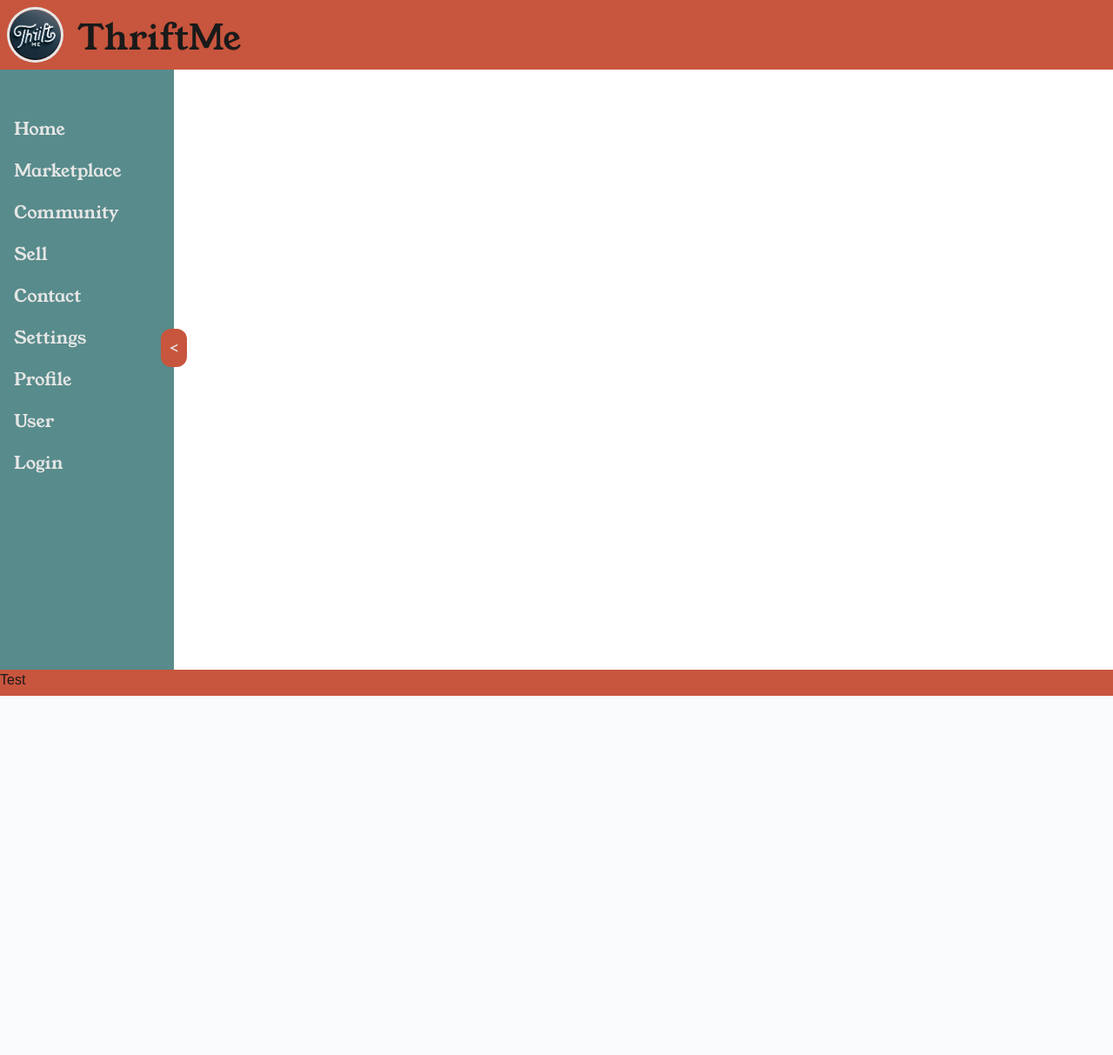
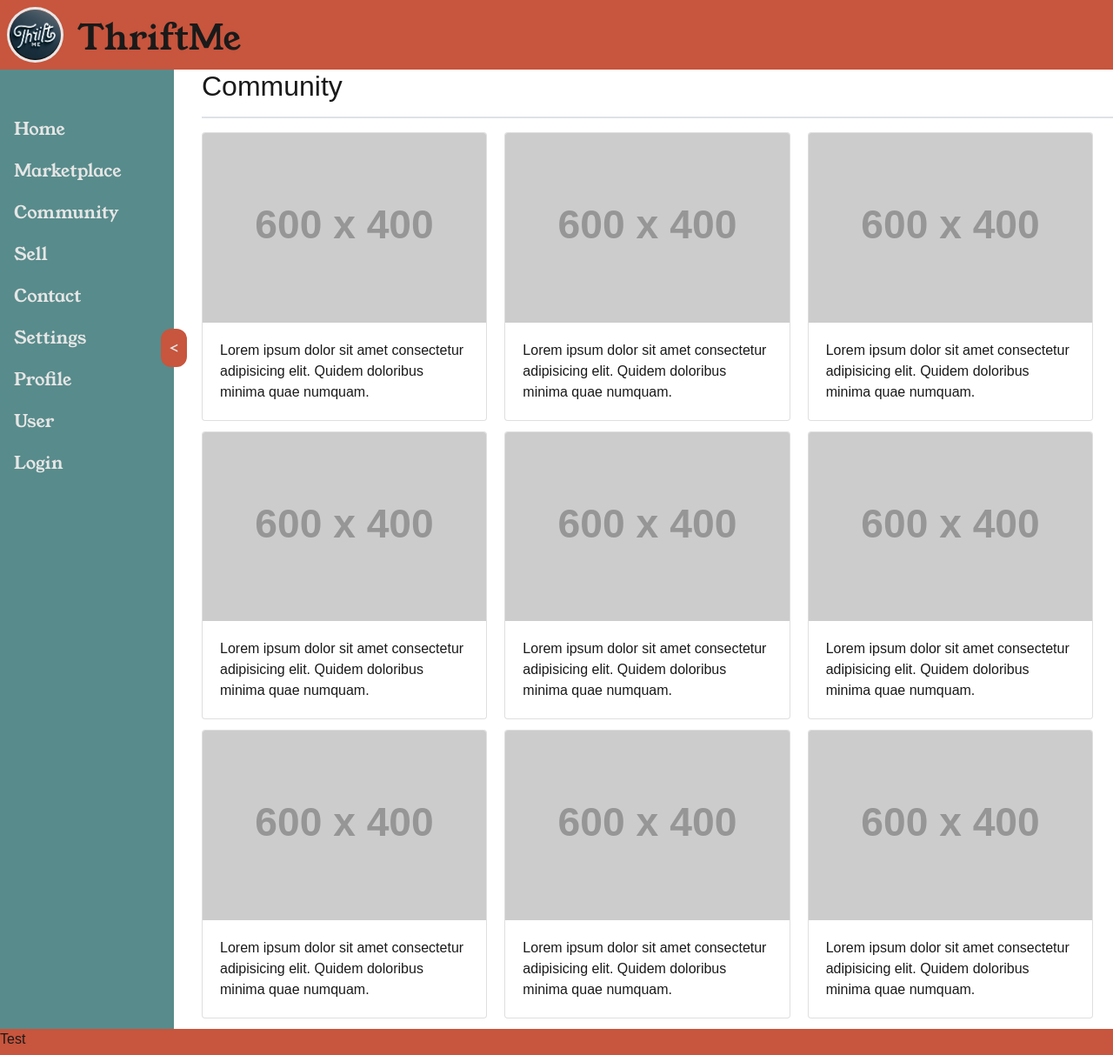
Before and after one commit to RileyRetzloff/ThriftMe, a Flask app: page /community in a window 1280 px wide. Shown: the whole page at 87% size. Before the commit the page ends 800 px from the top, so only its background shows below. Run offline with Flask 3, Linux system fonts and the light colour scheme; grey boxes labelled with a size stand in for pictures from a placeholder-image service; some libraries are stand-ins or nearby versions; some web fonts are replaced.

Commit message:
Community page update

```diff
--- a/app/routes/community_routes.py
+++ b/app/routes/community_routes.py
@@ -1,7 +1,23 @@
 from flask import Blueprint, render_template, request, redirect, url_for
+import random
 
 community = Blueprint('community', __name__)
 
 @community.route('/community')
 def community_page():
-    return render_template('community.html')
+
+
+    """
+    TODO
+    Fix template elemetns so that the webpage should
+    """
+
+    """
+    community page must always be a multiple of 3
+    to get the correct "grid" effect
+    """
+    num_pages = random.randint(1,6) * 3
+
+
+
+    return render_template('community.html', num_pages=num_pages)
--- a/app/templates/community.html
+++ b/app/templates/community.html
@@ -1,8 +1,39 @@
 {% extends "template.html" %}
 
 {% block head %}
+<script src="https://cdn.jsdelivr.net/npm/masonry-layout@4.2.2/dist/masonry.pkgd.min.js" integrity="sha384-GNFwBvfVxBkLMJpYMOABq3c+d3KnQxudP/mGPkzpZSTYykLBNsZEnG2D9G/X/+7D" crossorigin="anonymous" async></script>
+<!-- above is the masonry cdn for bootstrap, it will make the community page look like an instagram explore page and also responsive-->
 <!-- <link rel="stylesheet" href="../static/css/<YOUR STYLESHEET HERE>"> -->
 {% endblock %}
+{% block content %}
 
-{% block content %}
+<h2>Community</h2>
+<hr class = "border border-muted border-1 opacity-75">
+
+<div class="container">
+    <div class ="row mr-2" data-masonry='{"percentPositon" : true}' >
+        <div class ="card-columns">
+
+
+            {% for _ in range(num_pages)%}
+            <div class="card" style="width: fit-content; height: fit-content;">
+                <a href="#">
+                    <img class="card-img-top" src="https://placehold.co/600x400/png" alt="Card image cap">
+                </a>
+                <div class="card-body">
+
+                <p class="card-text">Lorem ipsum dolor sit amet consectetur adipisicing elit. Quidem doloribus minima quae numquam.</p>
+                </div>
+            </div>
+            {% endfor %}
+
+
+
+
+
+
+        </div>
+    </div>
+</div>
+
 {% endblock %}
```
